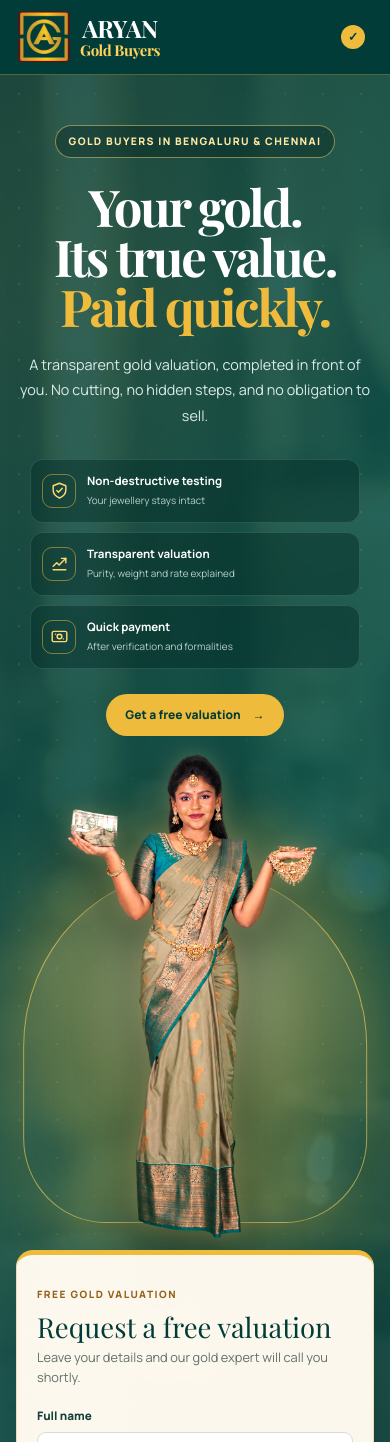
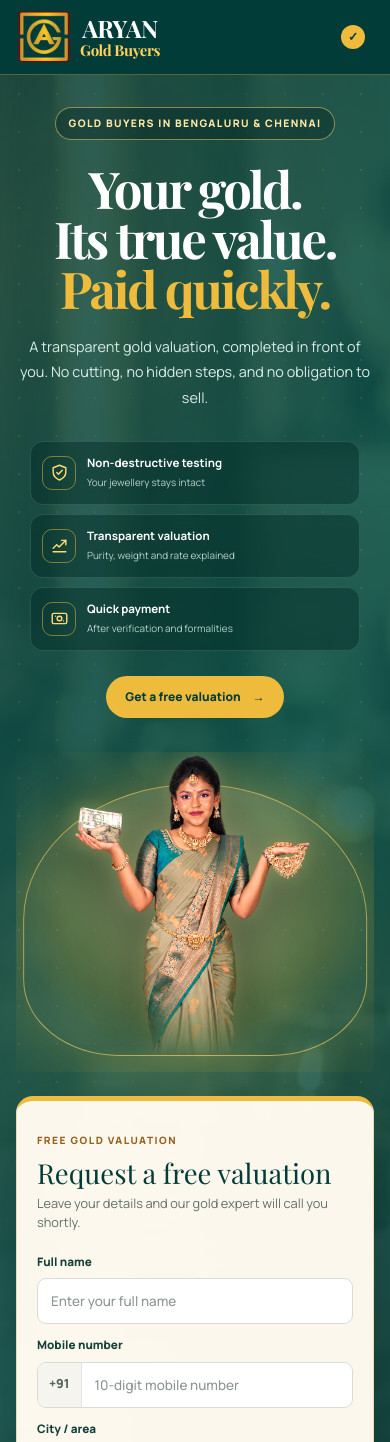
Before and after one commit to abhibs/project10, a Next.js app: page /googleleads in a window 390 px wide. Shown: the top 1442 px of the page. Built offline with nearby package versions, Linux system fonts and the light colour scheme; a web font is replaced by a local one.

Commit message:
refine Google leads landing page layout

```diff
--- a/src/app/googleleads/GoogleLeadForm.js
+++ b/src/app/googleleads/GoogleLeadForm.js
@@ -82,6 +82,7 @@ export default function GoogleLeadForm() {
         <select id="google-lead-service" name="services" defaultValue="" required>
           <option value="" disabled>Select a service</option>
           <option>Sell Gold for Instant Cash</option>
+          <option>Doorstep Service</option>
           <option>Release Pledged Gold</option>
           <option>Gold Valuation</option>
           <option>Need Guidance</option>
--- a/src/app/googleleads/googleleads.module.css
+++ b/src/app/googleleads/googleleads.module.css
@@ -41,7 +41,6 @@
 .hero {
   position: relative;
   isolation: isolate;
-  min-height: calc(100svh - 84px);
   overflow: hidden;
   background:
     radial-gradient(circle at 49% 52%, rgba(239, 187, 61, .19), transparent 27%),
@@ -89,9 +88,9 @@
   align-items: center;
   gap: clamp(10px, 1.7vw, 28px);
   width: min(1380px, calc(100% - 48px));
-  min-height: calc(100svh - 84px);
+  min-height: clamp(680px, calc(100svh - 84px), 860px);
   margin: 0 auto;
-  padding: 48px 0 0;
+  padding: 38px 0;
 }
 
 .heroCopy { position: relative; z-index: 4; align-self: center; max-width: 510px; padding-bottom: 38px; color: #fff; }
@@ -109,17 +108,10 @@
 .benefits small { color: #b7d0cb; font-size: .62rem; line-height: 1.45; }
 .mobileCta { display: none; }
 
-.portrait { position: relative; align-self: end; isolation: isolate; z-index: 2; height: min(79vh, 800px); min-height: 600px; }
-.portrait::before { position: absolute; inset: 6% -9% 2%; z-index: -1; border-radius: 50%; background: radial-gradient(ellipse at 50% 43%, rgba(255, 235, 173, .42) 0%, rgba(239, 187, 61, .2) 38%, rgba(239, 187, 61, 0) 72%); filter: blur(18px); content: ""; }
-.portrait::after { position: absolute; left: 50%; bottom: 2%; z-index: -1; width: 78%; height: 15%; transform: translateX(-50%); border-radius: 50%; background: rgba(244, 196, 73, .24); filter: blur(24px); content: ""; }
-.portraitHalo { position: absolute; left: 50%; bottom: 4%; width: 96%; height: 75%; transform: translateX(-50%); border: 1px solid rgba(255, 211, 94, .62); border-radius: 50% 50% 24% 24%; background: radial-gradient(circle at 50% 28%, rgba(255, 235, 173, .3), rgba(239, 187, 61, .07) 62%, transparent 76%); box-shadow: inset 0 0 55px rgba(255, 224, 139, .09), 0 0 110px rgba(239, 187, 61, .24); }
-.portrait > img { position: absolute; inset: 0; z-index: 1; width: 100%; height: 100%; transform: scale(1.045); transform-origin: center bottom; object-fit: contain; object-position: center bottom; filter: brightness(1.08) contrast(1.04) saturate(1.12) drop-shadow(0 0 10px rgba(255, 223, 137, .28)) drop-shadow(0 24px 28px rgba(0, 19, 18, .55)); }
-.cashBadge { position: absolute; right: -5px; bottom: 46px; z-index: 3; display: flex; align-items: center; gap: 10px; min-width: 224px; padding: 11px 15px 11px 11px; border: 1px solid #edcf82; border-radius: 14px; color: var(--ink); background: rgba(255, 250, 240, .96); box-shadow: 0 18px 42px rgba(0, 25, 23, .32); backdrop-filter: blur(10px); }
-.cashBadge > span { display: grid; place-items: center; flex: none; width: 39px; height: 39px; border-radius: 50%; color: var(--teal-950); background: linear-gradient(145deg, #ffe38c, var(--gold-500)); font-size: 1.2rem; font-weight: 900; }
-.cashBadge p { display: grid; gap: 2px; margin: 0; }
-.cashBadge small { color: #8b6317; font-size: .57rem; font-weight: 900; letter-spacing: .12em; }
-.cashBadge strong { font-size: .7rem; }
-
+.portrait { position: relative; align-self: center; isolation: isolate; z-index: 2; height: clamp(490px, 66vh, 610px); overflow: hidden; }
+.portrait::before { position: absolute; inset: 4% -8% 0; z-index: -1; border-radius: 50%; background: radial-gradient(ellipse at 50% 42%, rgba(255, 235, 173, .44) 0%, rgba(239, 187, 61, .2) 38%, rgba(239, 187, 61, 0) 72%); filter: blur(18px); content: ""; }
+.portraitHalo { position: absolute; left: 50%; bottom: 5%; width: 96%; height: 85%; transform: translateX(-50%); border: 1px solid rgba(255, 211, 94, .62); border-radius: 50% 50% 28% 28%; background: radial-gradient(circle at 50% 30%, rgba(255, 235, 173, .3), rgba(239, 187, 61, .07) 62%, transparent 76%); box-shadow: inset 0 0 55px rgba(255, 224, 139, .09), 0 0 110px rgba(239, 187, 61, .24); }
+.portrait > img { position: absolute; top: 0; left: 50%; z-index: 1; width: auto; max-width: none; height: 140%; transform: translateX(-50%); object-fit: contain; object-position: center top; filter: brightness(1.08) contrast(1.04) saturate(1.12) drop-shadow(0 0 10px rgba(255, 223, 137, .28)) drop-shadow(0 24px 28px rgba(0, 19, 18, .55)); -webkit-mask-image: linear-gradient(to bottom, #000 0 49%, rgba(0, 0, 0, .88) 54%, transparent 66%); mask-image: linear-gradient(to bottom, #000 0 49%, rgba(0, 0, 0, .88) 54%, transparent 66%); }
 .leadForm { position: relative; z-index: 5; width: 100%; max-width: 425px; justify-self: end; scroll-margin-top: 24px; padding: clamp(25px, 2.6vw, 34px); border: 1px solid #eadab5; border-top: 5px solid var(--gold-500); border-radius: 20px; background: rgba(255, 250, 240, .985); box-shadow: 0 30px 75px rgba(0, 25, 23, .42); }
 .formHeading { margin-bottom: 21px; }
 .formKicker { color: #95601b; font-size: .63rem; font-weight: 900; letter-spacing: .15em; }
@@ -174,21 +166,21 @@
 .footer p { margin: 0; }
 
 @media (max-width: 1180px) {
-  .heroInner { grid-template-columns: minmax(0, 1fr) minmax(360px, 430px); gap: 36px; padding-bottom: 46px; }
+  .heroInner { grid-template-columns: minmax(0, 1fr) minmax(360px, 430px); gap: 36px; }
   .heroCopy { max-width: 560px; }
-  .portrait { position: absolute; right: 30%; bottom: 0; z-index: 0; width: 390px; height: 660px; min-height: 0; opacity: .48; }
-  .cashBadge { display: none; }
+  .portrait { position: absolute; right: 30%; bottom: 0; z-index: 0; width: 390px; height: 540px; opacity: .42; }
 }
 
 @media (max-width: 850px) {
   .headerInner { width: calc(100% - 32px); }
   .headerActions > a { display: none; }
-  .heroInner { grid-template-columns: 1fr; width: min(620px, calc(100% - 32px)); padding: 50px 0 48px; }
+  .heroInner { grid-template-columns: 1fr; width: min(620px, calc(100% - 32px)); min-height: 0; padding: 38px 0 42px; }
   .heroCopy { max-width: none; padding: 0; text-align: center; }
   .heroLead { margin-inline: auto; }
   .benefits { max-width: 560px; margin-inline: auto; }
   .mobileCta { display: inline-flex; align-items: center; gap: 12px; margin-top: 25px; padding: 12px 19px; border-radius: 999px; color: var(--teal-950); background: var(--gold-500); font-size: .75rem; font-weight: 900; text-decoration: none; }
-  .portrait { position: relative; right: auto; bottom: auto; justify-self: center; width: min(100%, 480px); height: 590px; min-height: 0; margin: -14px auto -50px; opacity: 1; }
+  .portrait { position: relative; right: auto; bottom: auto; justify-self: center; width: min(100%, 480px); height: clamp(330px, 68vw, 430px); margin: 0 auto -18px; opacity: 1; }
+  .portrait > img { height: 145%; }
   .leadForm { max-width: 510px; justify-self: center; }
   .trustBar { grid-template-columns: repeat(2, minmax(0, 1fr)); }
   .stepsInner { grid-template-columns: 1fr; gap: 35px; }
@@ -198,14 +190,13 @@
   .headerInner { min-height: 74px; }
   .headerPromise { font-size: 0; }
   .headerPromise > span { font-size: .76rem; }
-  .hero { min-height: calc(100svh - 74px); }
-  .heroInner { min-height: calc(100svh - 74px); }
+  .heroInner { padding: 32px 0 34px; }
   .eyebrow { max-width: 100%; white-space: normal; line-height: 1.4; }
   .heroCopy h1 { font-size: clamp(2.75rem, 13vw, 3.8rem); }
   .heroLead { font-size: .9rem; }
   .benefits { grid-template-columns: 1fr; max-width: 330px; text-align: left; }
   .benefits > div { grid-template-columns: 34px 1fr; align-items: center; }
-  .portrait { height: 470px; margin-top: 0; margin-bottom: -28px; }
+  .portrait { height: clamp(290px, 82vw, 370px); margin: -2px auto -12px; }
   .fieldRow { grid-template-columns: 1fr; gap: 0; }
   .leadForm { padding: 25px 20px; border-radius: 17px; }
   .trustBar { grid-template-columns: 1fr; width: calc(100% - 32px); gap: 10px; padding: 18px 0; }
--- a/src/app/googleleads/page.js
+++ b/src/app/googleleads/page.js
@@ -52,7 +52,6 @@ export default function GoogleLeadsPage() {
             <div className={styles.portrait} aria-label="Welcome to Aryan Gold Buyers">
               <div className={styles.portraitHalo} aria-hidden="true" />
               <Image src="/Selected/306A7111-transparent.png" alt="Aryan Gold Buyers representative holding cash and gold jewellery" width={1024} height={1536} priority sizes="(max-width: 820px) 92vw, 34vw" />
-              <div className={styles.cashBadge}><span>₹</span><p><small>GOLD TO CASH</small><strong>Clear value. Quick payment.</strong></p></div>
             </div>
 
             <GoogleLeadForm />
```
